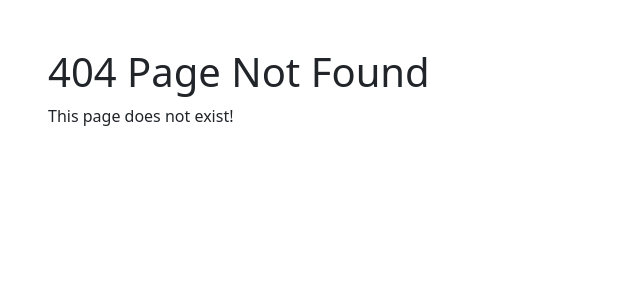
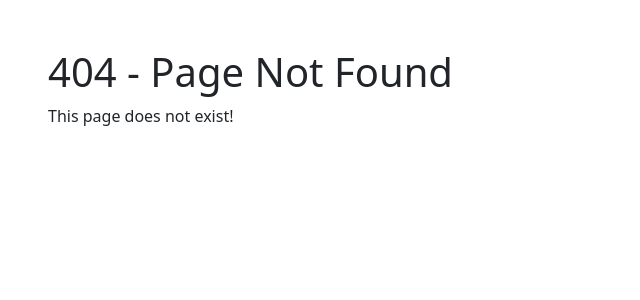
Before and after one commit to hengage/tech-dive-blog, a Django app: template templates/404.html in a window 1280 px wide. Shown: the part 56-356 px from the top of the page, without its empty margins (0-640 px from the left). Run offline with Django 3.2, Linux system fonts and the light colour scheme; the template is opened without the code that fills it, so the values that code supplies are empty.

Commit message:
removed redudant code from the_blog_views.py, edited 404 page

```diff
--- a/apps/the_blog/views.py
+++ b/apps/the_blog/views.py
@@ -128,7 +128,6 @@ class EditCategoryView(LoginRequiredMixin, PostsCategoryMixin, UpdateView):
     success_url = reverse_lazy('category_list')
 
 def CategoryView(request, cats):
-    # context_object_name = 'category_posts'
     category_posts = Post.objects.filter(category__iexact=cats.replace('-', ' '))
     context =  {
         'cats':cats.replace('-', ' '),
--- a/templates/404.html
+++ b/templates/404.html
@@ -5,8 +5,8 @@
 
 {% block content %}
 
-<div class="m-5">
-    <h1>404 Page Not Found</h1>
+<div class="m-5 404">
+    <h1>404 - Page Not Found</h1>
     <p>This page does not exist!</p>
 </div>
 
```
